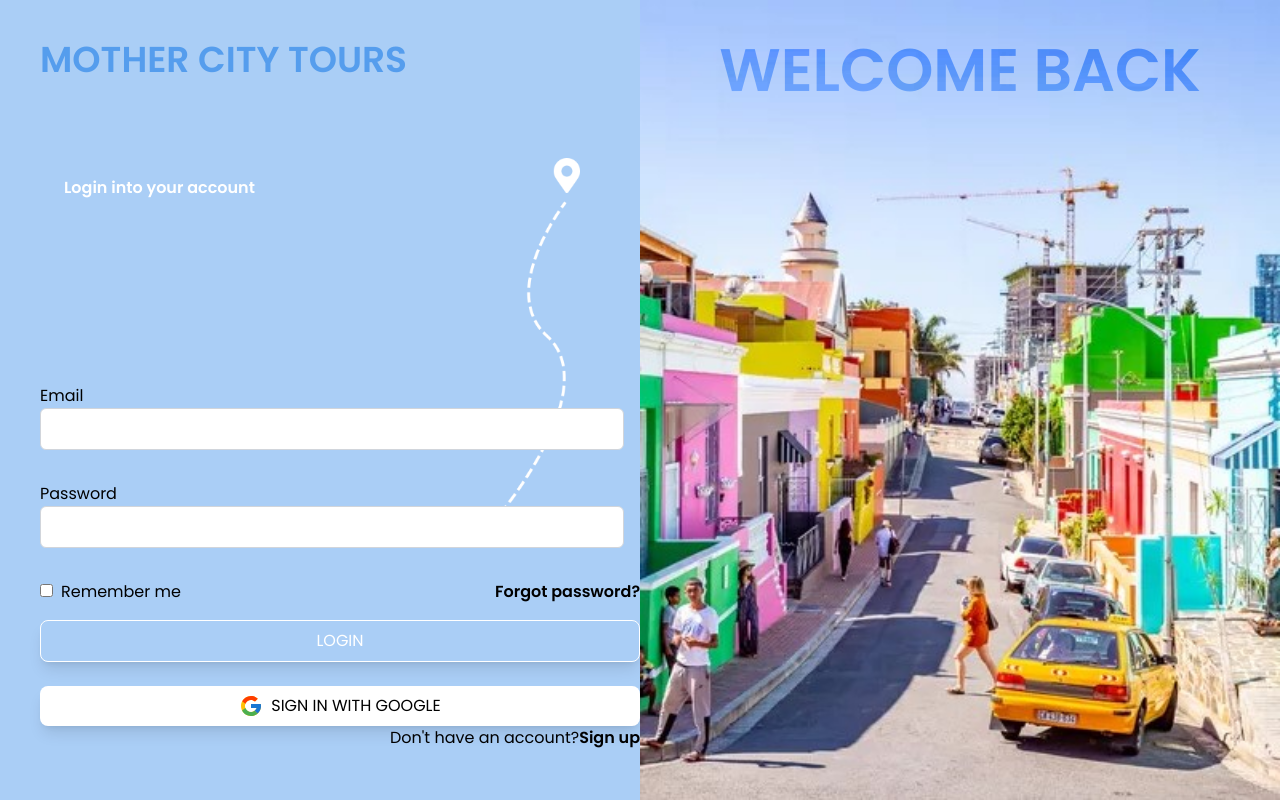
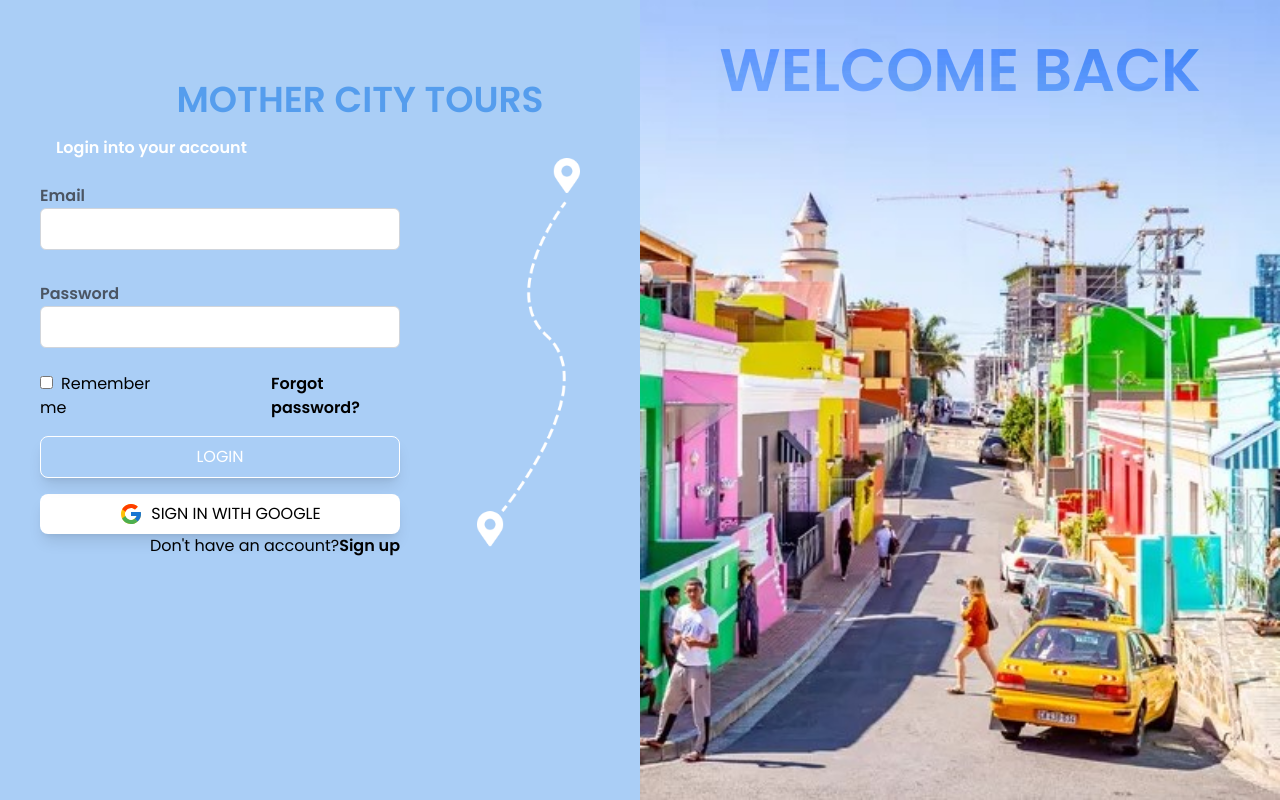
Before and after one commit to SimaPeter96/TravelLogWebsite, a React (Vite) app: page /login in a window 1280 px wide. Built offline with nearby package versions, Linux system fonts and the light colour scheme.

Commit message:
modified login page

```diff
--- a/src/Components/Login.jsx
+++ b/src/Components/Login.jsx
@@ -9,45 +9,55 @@ const Login = () => {
       <div className="w-1/2 relative">
         <img src={BgImg1} alt="" className="w-full h-full object-cover" />
         <div className="absolute top-0 left-0 right-0 text-left mt-10 ml-10">
-          <span className="text-4xl font-bold text-blue mix-blend-overlay font-poppins">
+          <div className='title'>
+          <span className="text-4xl absolute top-0 left-0 right-0 mt-10 ml-10 font-bold text-blue text-center mix-blend-overlay font-poppins">
             MOTHER CITY TOURS
           </span>
-          <div className='relative h-48 w-48 mt-24 mx-6'>
+          </div>
+          <div className='relative h-35 w-48 mt-24 mx-4'>
             <span className='font-bold text-white mb-8'>Login into your account</span>
           </div>
-          <div className='py-4'>
-            <span className='mr-6 text-md'>Email</span>
+          <div className='py-6'>
+            <div className='emailplaceholder'>
+            <span className='mr-6 w-full text-md font-bold text-gray-600'>Email</span>
+            </div>
             <input
               type='text'
-              className='w-full p-2 border border-gray-300 rounded-md placeholder:text-gray-500'
+              className='w-full  p-2 border border-gray-300 rounded-md placeholder:text-gray-500'
               name='email'
               id='email'
-              style={{ width: 'calc(100% - 1rem)' }} // Adjust placeholder width
+              style={{ width: 'calc(100% - 15rem)' }} // Adjust placeholder width
             />
           </div>
-          <div className='py-4'>
-            <span className='mb-2 text-md'>Password</span>
+          <div className='py-2'>
+            <div className='passwordplaceholder'>
+            <span className='mr-6 w-full text-md font-bold text-gray-600'>Password</span>
+            </div>
             <input
               type='password' // Change input type to password for password field
               className='w-full p-2 border border-gray-300 rounded-md placeholder:text-gray-500'
               name='pass'
               id='pass'
-              style={{ width: 'calc(100% - 1rem)' }} // Adjust placeholder width
+              style={{ width: 'calc(100% - 15rem)' }} // Adjust placeholder width
             />
           </div>
-          <div className='flex justify-between items-center w-full py-4'>
+          <div className='flex justify-between items-center  py-4'>
             <div className='mr-24'>
               <input type='checkbox' name='ch'  id='ch' className='mr-2'/>
               <span className="text-md">Remember me</span>
             </div>
-            <span className='font-bold text-md'>Forgot password?</span>
+            <div>
+            <span className='font-bold me-60 text-md'>Forgot password?</span>
+            </div>
           </div>
-          <button className='w-full bg-transparent shadow-lg border border-white text-md p-2 rounded-lg mb-6 text-white hover:bg-[#75AFF2]'>LOGIN</button>
-          <button className='w-full bg-white border-white shadow-lg text-md p-2 rounded-lg flex items-center justify-center'>
-            <img src={google} alt='' className='w-6 h-6 inline mr-2' />
-            SIGN IN WITH GOOGLE
-          </button>
-          <div className='text-end text-black'>Don't have an account?
+          <div className='buttons'>
+        <button className='w-full bg-transparent shadow-lg border border-white text-md p-2 rounded-lg mb-4 text-white hover:bg-[#75AFF2]'  style={{ width: 'calc(100% - 15rem)' }}>LOGIN</button>
+        <button className='w-full bg-white border-white shadow-lg text-md p-2 rounded-lg flex items-center justify-center'  style={{ width: 'calc(100% - 15rem)' }}>
+          <img src={google} alt='' className='w-6 h-6 inline mr-2' />
+          SIGN IN WITH GOOGLE
+        </button>
+      </div>
+          <div className='text-end me-60 text-black'>Don't have an account?
             <span className='font-bold text-black'>Sign up</span>
           </div>
         </div>
```
